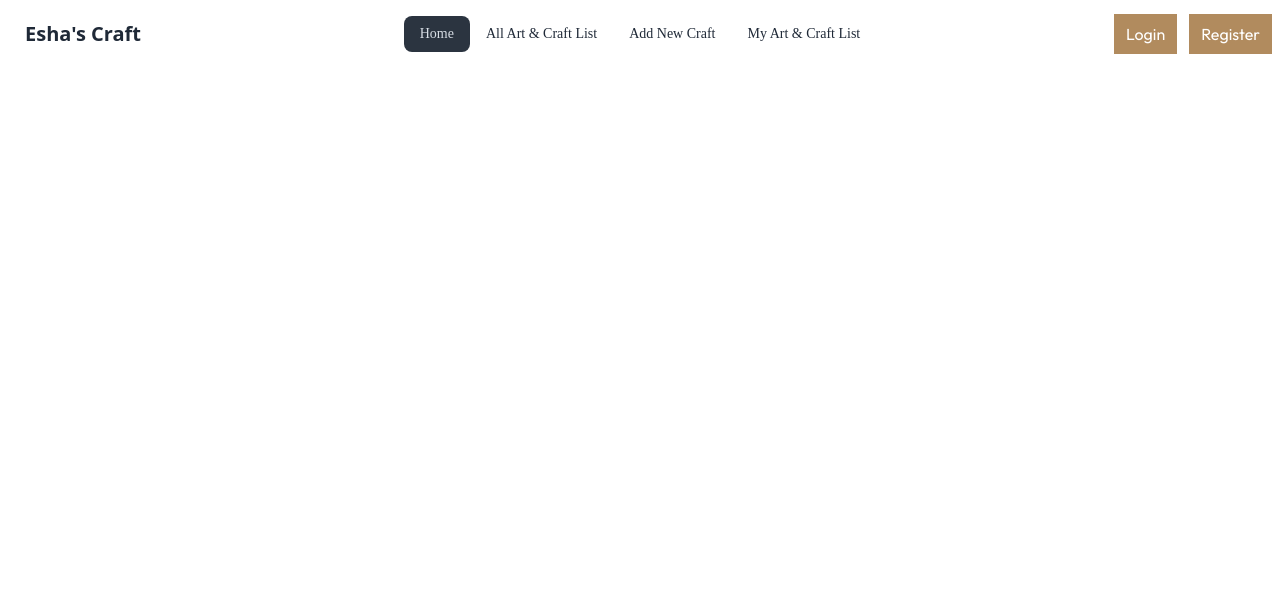
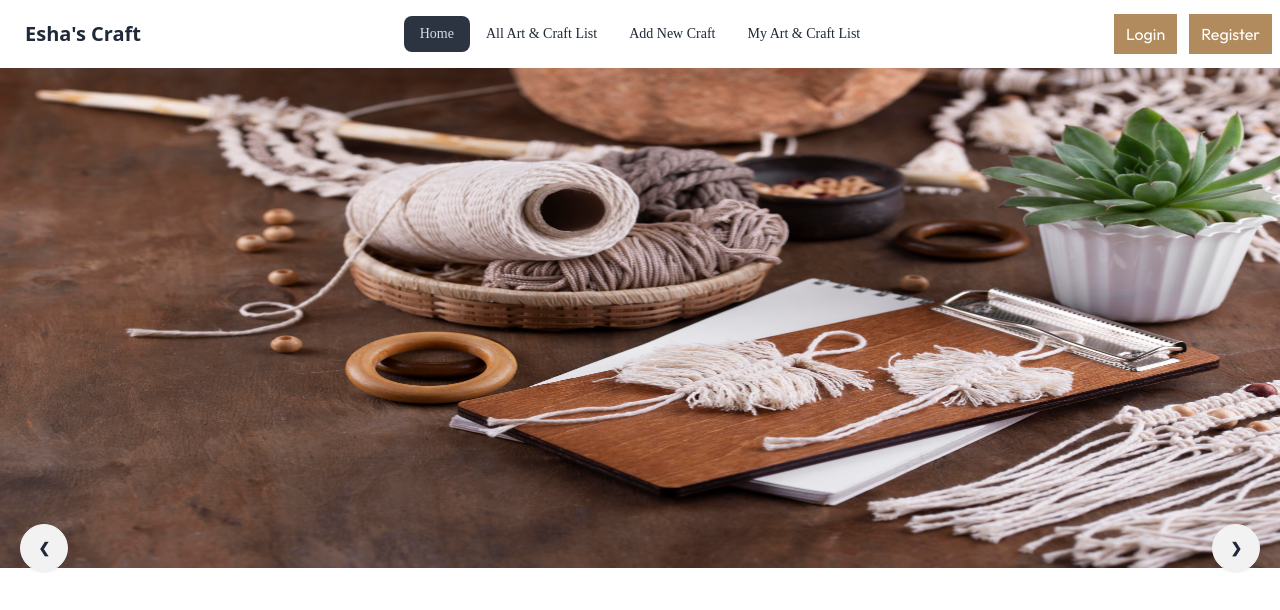
Before and after one commit to Sadi73/eshas-craft, a React (Vite) app: page / in a window 1280 px wide. Shown: the top 610 px of the page. Built offline with nearby package versions, Linux system fonts and the light colour scheme; grey boxes are pictures that could not be loaded; a web font is replaced by a local one.

Commit message:
banner added

```diff
--- /dev/null
+++ b/src/Layout/Homepage/Banner.jsx
@@ -0,0 +1,40 @@
+import React from 'react';
+import img1 from '../../assets/Banner Image/1.jpg';
+import img2 from '../../assets/Banner Image/2.jpg';
+
+const Banner = () => {
+    return (
+        <div className="carousel w-full">
+            <div id="slide1" className="carousel-item relative w-full">
+                <img src={img1} className="w-full h-[500px]" />
+                <div className="absolute flex justify-between transform -translate-y-1/2 left-5 right-5 top-1/2">
+                    <a href="#slide4" className="btn btn-circle">❮</a>
+                    <a href="#slide2" className="btn btn-circle">❯</a>
+                </div>
+            </div>
+            <div id="slide2" className="carousel-item relative w-full">
+                <img src={img2} className="w-full h-[500px]" />
+                <div className="absolute flex justify-between transform -translate-y-1/2 left-5 right-5 top-1/2">
+                    <a href="#slide1" className="btn btn-circle">❮</a>
+                    <a href="#slide3" className="btn btn-circle">❯</a>
+                </div>
+            </div>
+            <div id="slide3" className="carousel-item relative w-full">
+                <img src="https://daisyui.com/images/stock/photo-1414694762283-acccc27bca85.jpg" className="w-full" />
+                <div className="absolute flex justify-between transform -translate-y-1/2 left-5 right-5 top-1/2">
+                    <a href="#slide2" className="btn btn-circle">❮</a>
+                    <a href="#slide4" className="btn btn-circle">❯</a>
+                </div>
+            </div>
+            <div id="slide4" className="carousel-item relative w-full">
+                <img src="https://daisyui.com/images/stock/photo-1665553365602-b2fb8e5d1707.jpg" className="w-full" />
+                <div className="absolute flex justify-between transform -translate-y-1/2 left-5 right-5 top-1/2">
+                    <a href="#slide3" className="btn btn-circle">❮</a>
+                    <a href="#slide1" className="btn btn-circle">❯</a>
+                </div>
+            </div>
+        </div>
+    );
+};
+
+export default Banner;
--- a/src/Layout/Homepage/Homepage.jsx
+++ b/src/Layout/Homepage/Homepage.jsx
@@ -1,9 +1,10 @@
 import React from 'react';
+import Banner from './Banner';
 
 const Homepage = () => {
     return (
         <div>
-
+            <Banner/>
         </div>
     );
 };
```
Also changed, not shown: src/assets/Banner Image/1.jpg (added), 1 other file (tests, documents, lock files or other folders).
